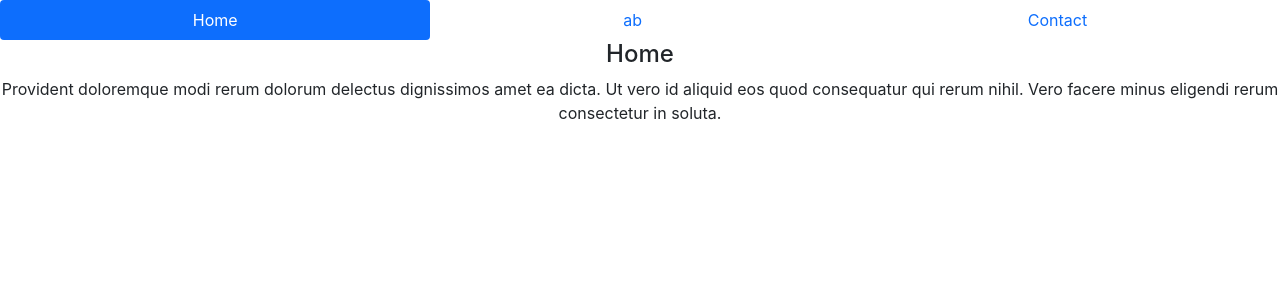
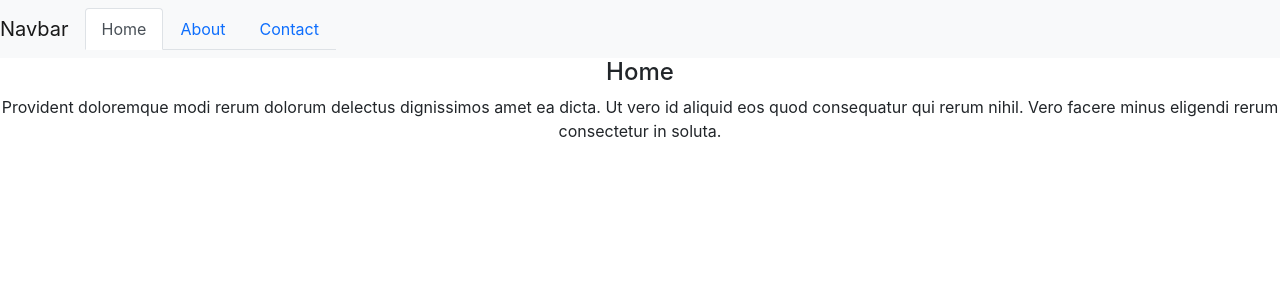
Before and after one commit to nimeshpoudel7/reacthook50, a React (Create React App) app: page / in a window 1280 px wide. Shown: the top 300 px of the page. Built offline with nearby package versions, Linux system fonts and the light colour scheme.

Commit message:
navLik and link

```diff
--- a/src/components/Navbar.js
+++ b/src/components/Navbar.js
@@ -1,14 +1,20 @@
 import React from 'react'
-
+import { Link,NavLink } from "react-router-dom";
 const Navbar = () => {
     return (
-        <nav className="nav nav-pills flex-column flex-sm-row">
-        <a className="flex-sm-fill text-sm-center nav-link active" aria-current="page" href="/">Home</a>
-        <a className="flex-sm-fill text-sm-center nav-link" href="/about">ab</a>
-        <a className="flex-sm-fill text-sm-center nav-link" href="/contact">Contact</a>
-
-      </nav>
-
+      <nav className="navbar navbar-expand-lg navbar-light bg-light">
+      <Link className="navbar-brand" href="#">Navbar</Link>
+      <button className="navbar-toggler" type="button" data-toggle="collapse" data-target="#navbarNavAltMarkup" aria-controls="navbarNavAltMarkup" aria-expanded="false" aria-label="Toggle navigation">
+          <span className="navbar-toggler-icon"></span>
+      </button>
+      <div className="collapse navbar-collapse" id="navbarNavAltMarkup">
+          <div className="nav nav-tabs">
+              <NavLink className="nav-item nav-link" exact to="/">Home</NavLink>
+              <NavLink className="nav-item nav-link" to="/about">About</NavLink>
+              <NavLink className="nav-item nav-link" to="/contact">Contact</NavLink>
+          </div>
+      </div>
+  </nav>
 
 
     )
```
